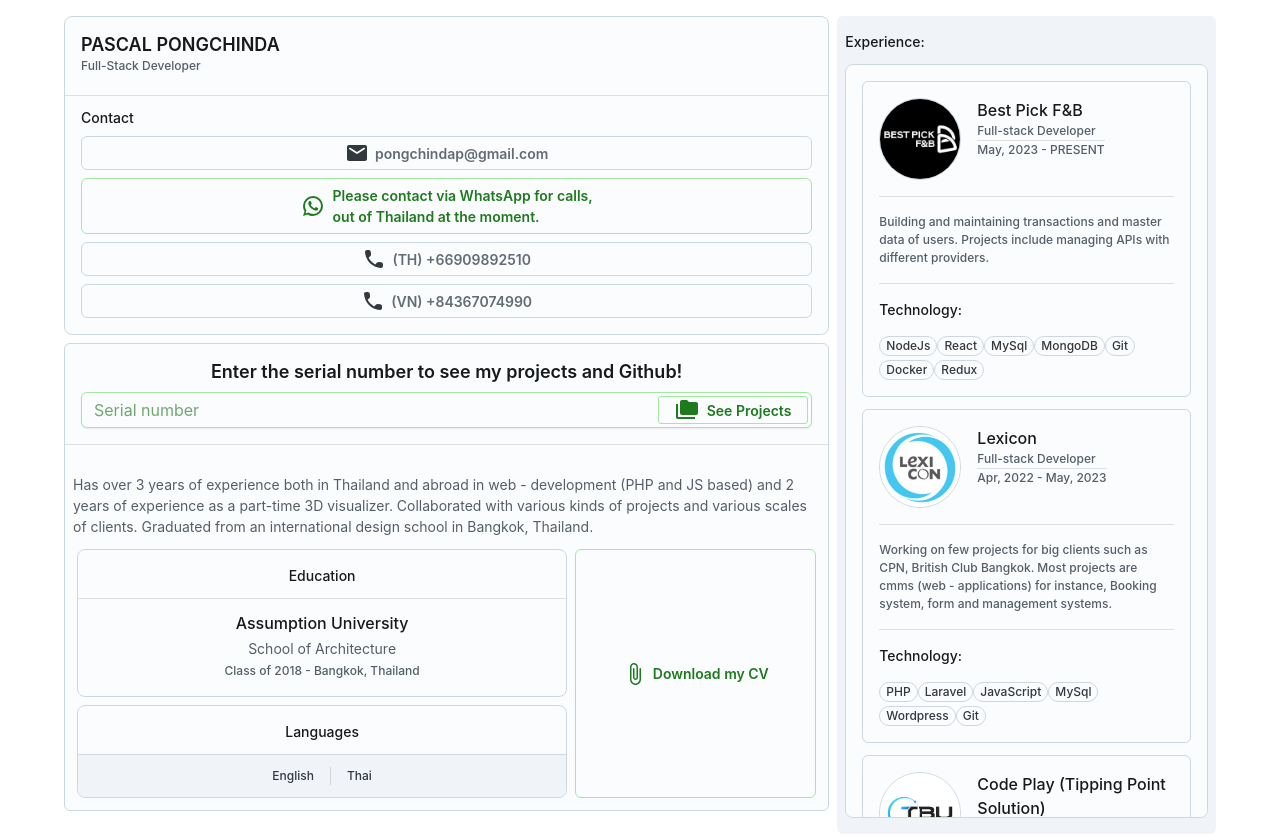
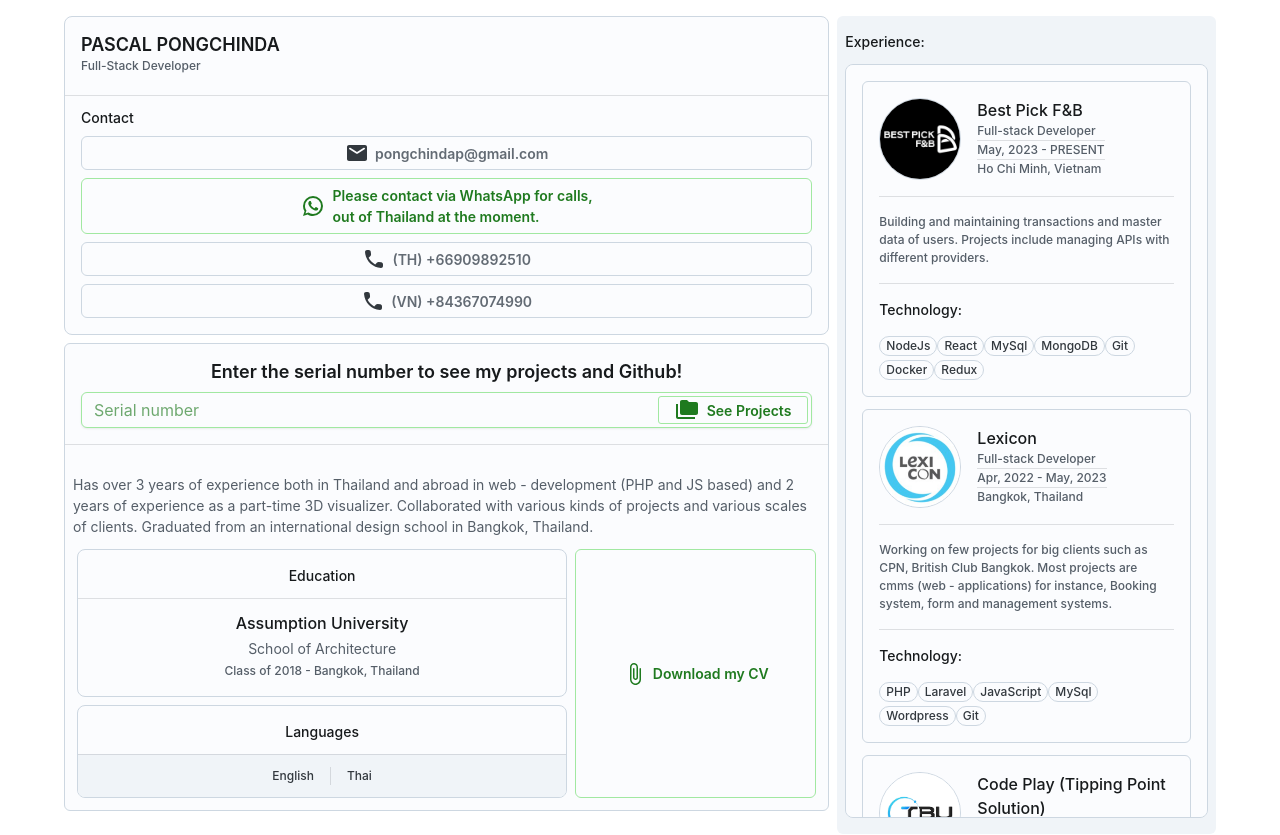
Before and after one commit to pascalpong/react-project, a React (Create React App) app: page /info in a window 1280 px wide. Built offline with nearby package versions, Linux system fonts and the light colour scheme.

Commit message:
location

```diff
--- a/src/components/Information/components/InfoSheet/index.tsx
+++ b/src/components/Information/components/InfoSheet/index.tsx
@@ -50,6 +50,10 @@ const InfoSheet = ({data}: {data: any}) => {
                                     <Typography level="body-xs">
                                         { ` ${experience.durations.start.month}, ${experience.durations.start.year} - ${experience.durations.end.present ? `PRESENT` : `${experience.durations.end.month}, ${experience.durations.end.year}`} `}
                                     </Typography>
+                                    <Divider />
+                                    <Typography level="body-xs">
+                                        {experience.location}
+                                    </Typography>
                                 </div>
                             </Box>
                             <Divider component="div" sx={{ my: 2 }} />
```
